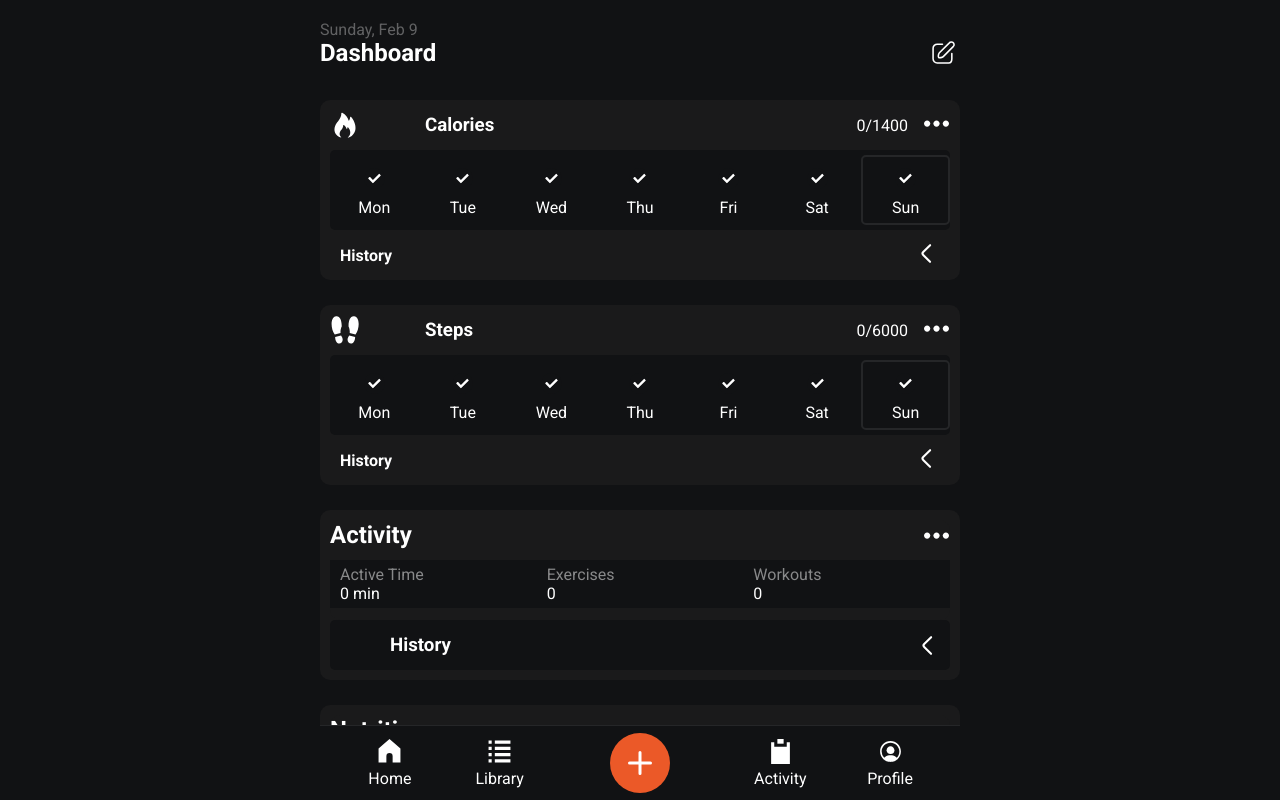
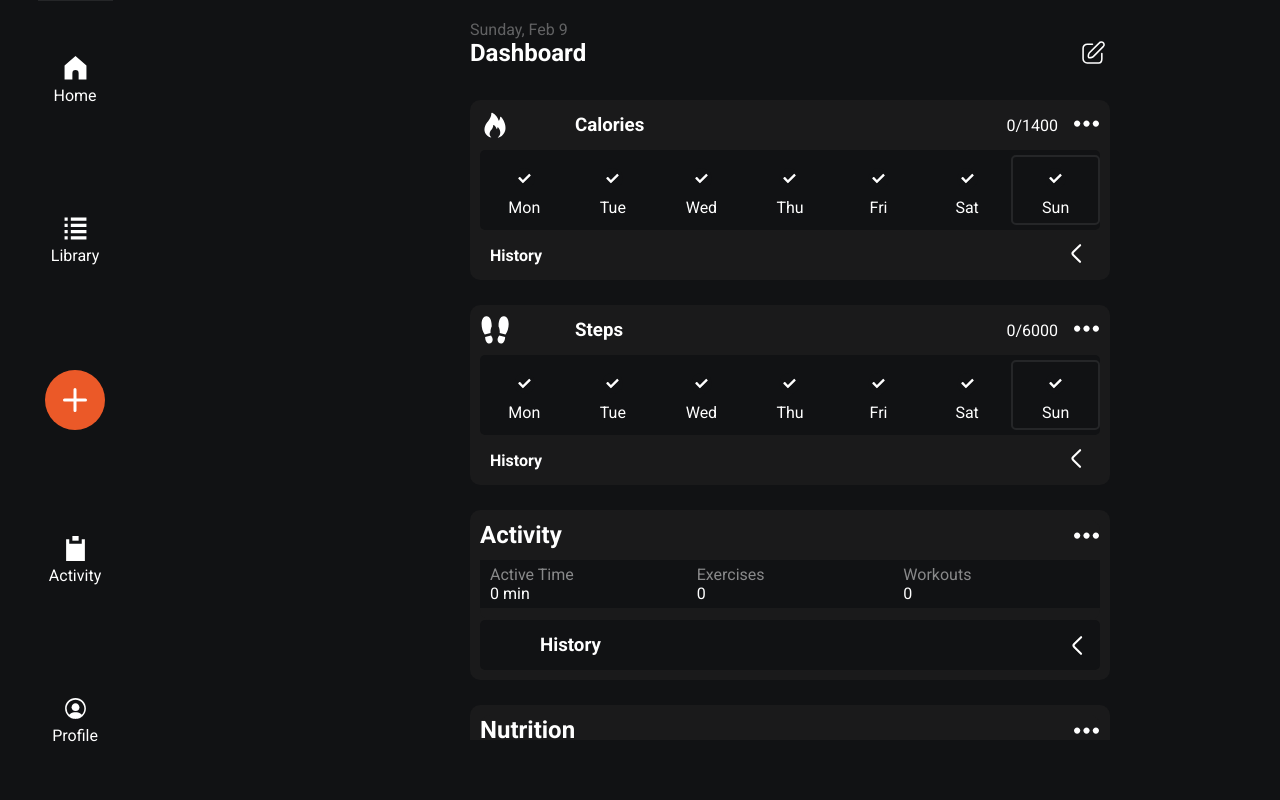
Before and after one commit to Stefan0712/fitness-app, a React (Create React App) app: page / in a window 1280 px wide. Built offline with nearby package versions, Linux system fonts and the light colour scheme.

Commit message:
Added a media query for screen wider than 800px to set #root as grid, move the navigation to the left side of the screen and leave two columns for the main page and other menus

```diff
--- a/src/components/common/Navigation/Navigation.module.css
+++ b/src/components/common/Navigation/Navigation.module.css
@@ -10,6 +10,14 @@ nav{
     padding: 0 15px;
     background-color: #111214;
     z-index: 50;
+  }
+  @media (min-width: 1024px) {
+    nav{
+      position: relative;
+      height: 100%;
+      width: 100%;
+      flex-direction: column;
+    }
   }
   .nav-button{
     width: 18%;
--- a/src/index.css
+++ b/src/index.css
@@ -6,6 +6,12 @@ body{
     height: 100vh;
     overflow: hidden;
     background-color: #111214;
+}
+@media (min-width: 800px) {
+  #root{
+    display: grid;
+    grid-template-columns: 150px 1fr 1fr;
+  }
 }
 .icon-30{
     background-color: transparent;
```
